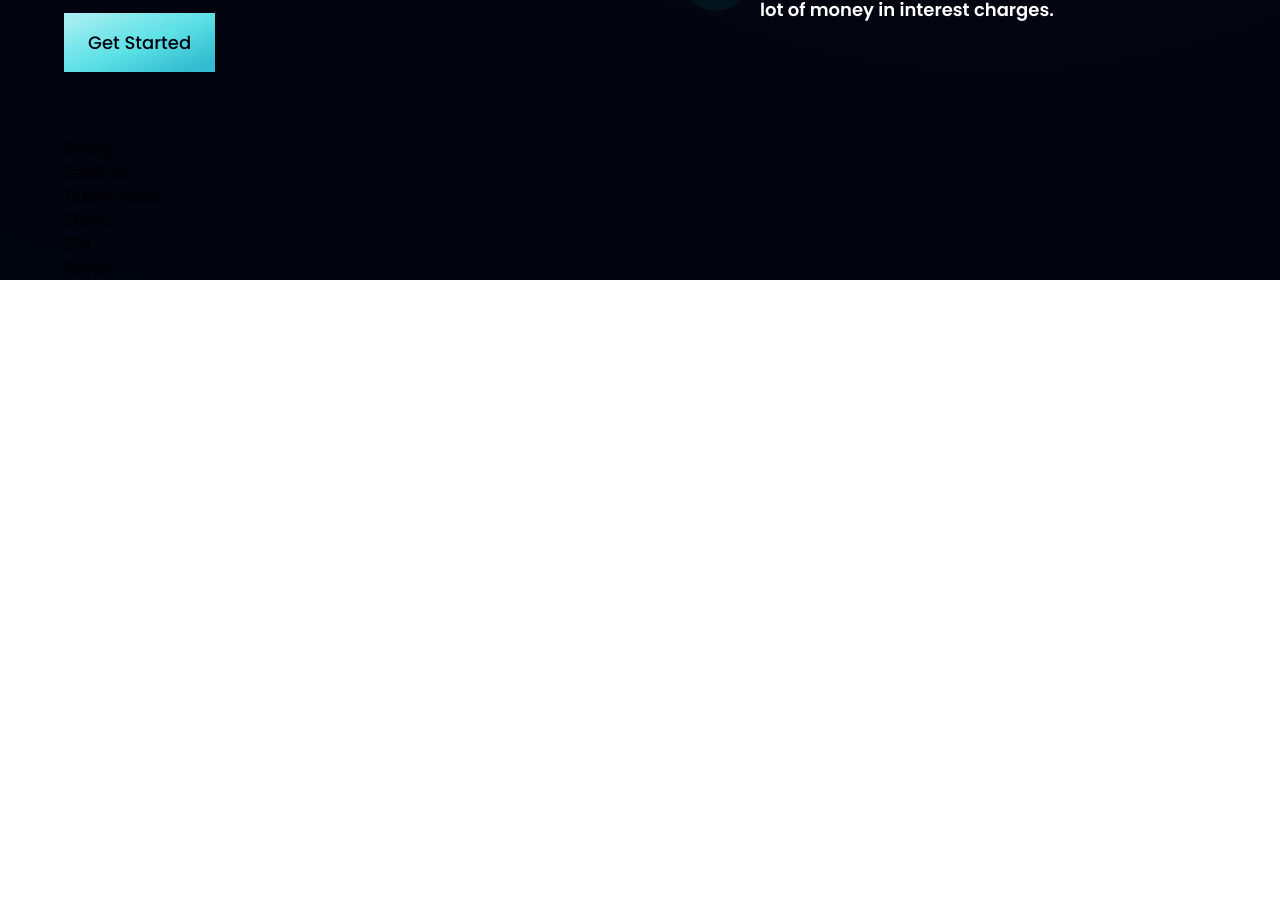
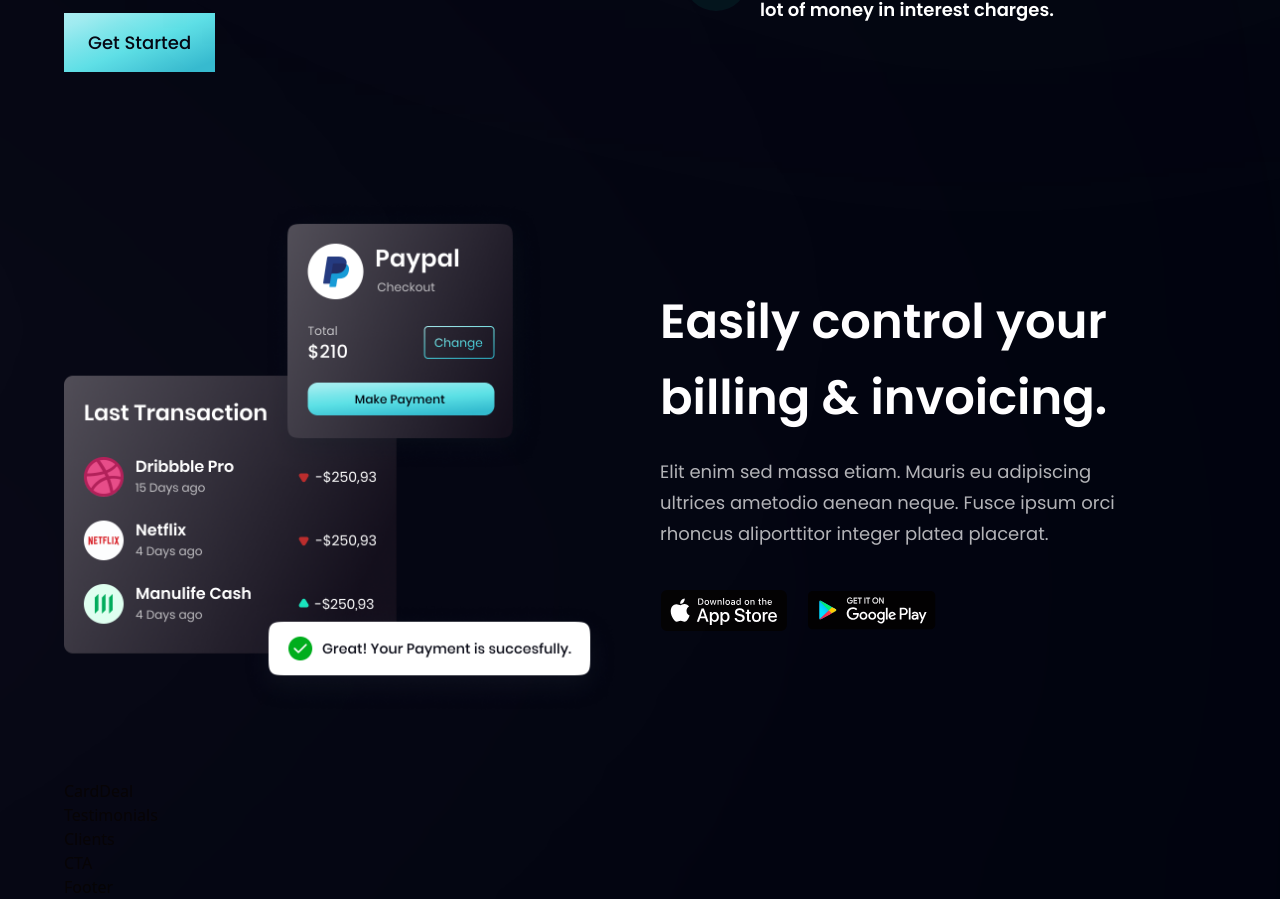
Before and after one commit to Sebregondi/bank_modern_app, a React (Vite) app in the folder bank_modern_app/: page / in a window 1280 px wide. Shown: the part 1410-2309 px from the top of the page. Before the commit the page ends 1690 px from the top, so only its background shows below. Built offline with nearby package versions, Linux system fonts and the light colour scheme.

Commit message:
Billing section completed

```diff
--- a/bank_modern_app/src/components/Billing.jsx
+++ b/bank_modern_app/src/components/Billing.jsx
@@ -1,9 +1,25 @@
-import React from 'react'
+import { apple, bill, google } from "../assets";
+import styles, { layout } from "../style"
 
-const Billing = () => {
-  return (
-    <div>Billing</div>
-  )
-}
+const Billing = () => (
+    <section id="product" className={layout.sectionReverse}>
+      <div className={layout.sectionImgReverse}>
+        <img src={bill} alt="billing" className="w-[100%] h-[100%] relative z-[5]" />
+
+        <div className="absolute z-[3] -left-1/2 top-0 w-[50%] h-[50%] rounded-full white__gradient"/>
+        <div className="absolute z-[0] -left-1/2 bottom-0 w-[50%] h-[50%] rounded-full pink__gradient"/>
+      </div>
+
+      <div className={layout.sectionInfo}>
+        <h2 className={styles.heading2}>Easily control your <br className="sm:block hidden" /> billing & invoicing.</h2>
+          <p className={`${styles.paragraph} max-w-[470px] mt-5`}>Elit enim sed massa etiam. Mauris eu adipiscing ultrices ametodio aenean neque. Fusce ipsum orci rhoncus aliporttitor integer platea placerat.</p>
+
+          <div className="flex flex-row flex-wrap sm:mt-10 mt-6">
+            <img src={apple} alt="apple_store" className="w-[128px] h-[42px] object-contain mr-5 cursor-pointer" />
+            <img src={google} alt="google_play" className="w-[128px] h-[42px] object-contain cursor-pointer" />
+          </div>
+      </div>
+    </section>
+)
 
 export default Billing
```
